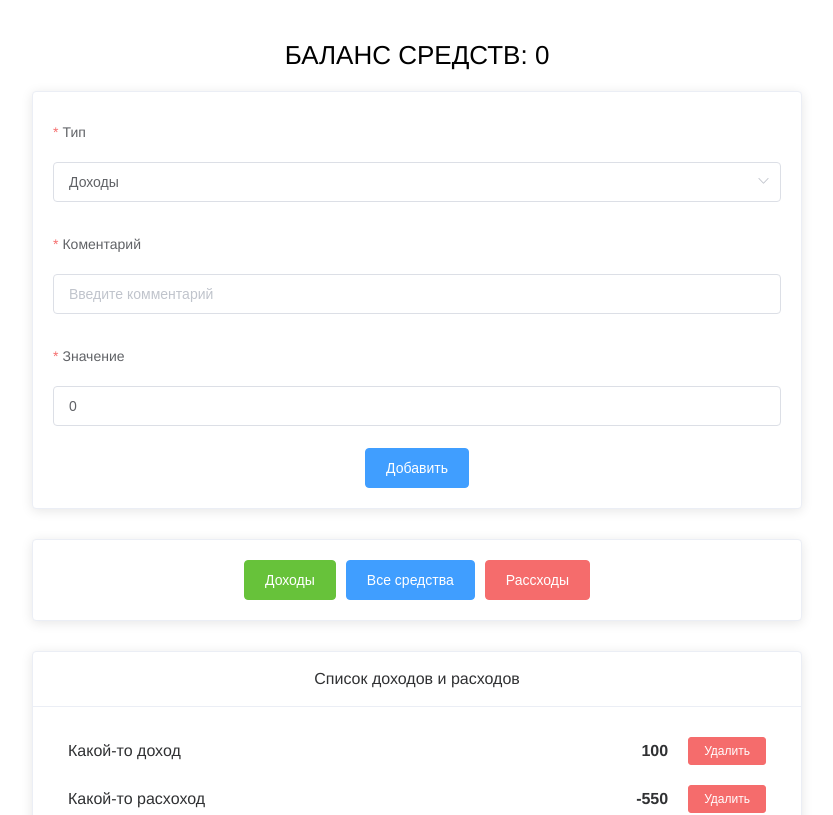
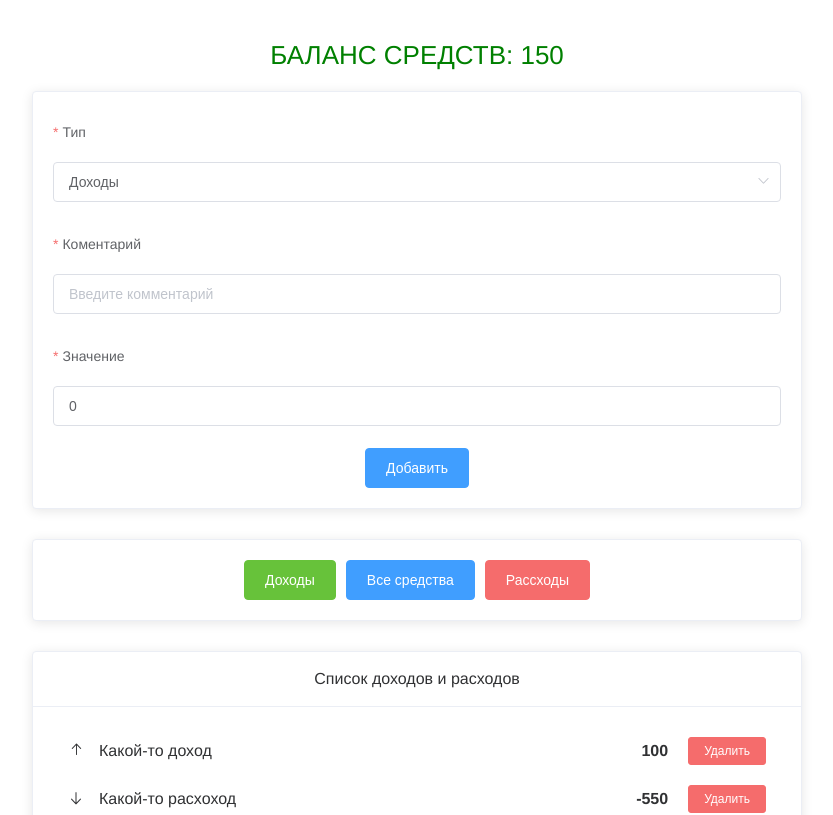
Before and after one commit to drobunator/budget-list-vue, a Vue app: page / in a window 1280 px wide. Shown: the top 815 px of the page, without its empty margins (223-1056 px from the left). Built offline with nearby package versions, Linux system fonts and the light colour scheme.

Commit message:
add some changes

```diff
--- a/src/App.vue
+++ b/src/App.vue
@@ -46,6 +46,12 @@ export default {
         value: -50,
         comment: 'Какой-то расхоход',
         id: 5
+      },
+      6: {
+        type: 'INCOME',
+        value: 150,
+        comment: 'Какой-то расхоход',
+        id: 6
       }
     },
     sortValue: ''
--- a/src/components/BudgetListItem.vue
+++ b/src/components/BudgetListItem.vue
@@ -1,5 +1,8 @@
 <template>
   <div class="list-item">
+    <span class="budget-icon">
+      <i :class="setIconClass"></i>
+    </span>
     <span class="budget-comment">{{ item.comment }}</span>
     <span class="budget-value">{{ item.value }}</span>
     <el-button type="danger" size="mini" @click="deleteItem(item.id)">Удалить</el-button>
@@ -22,6 +25,11 @@ export default {
         this.$emit('deleteItem', id)
       }
     }
+  },
+  computed: {
+    setIconClass() {
+      return this.item.type === 'INCOME' ? 'el-icon-top' : 'el-icon-bottom'
+    }
   }
 }
 </script>
@@ -38,4 +46,7 @@ export default {
   margin-left: auto;
   margin-right: 20px;
 }
+.budget-icon {
+  margin-right: 15px;
+}
 </style>
```
